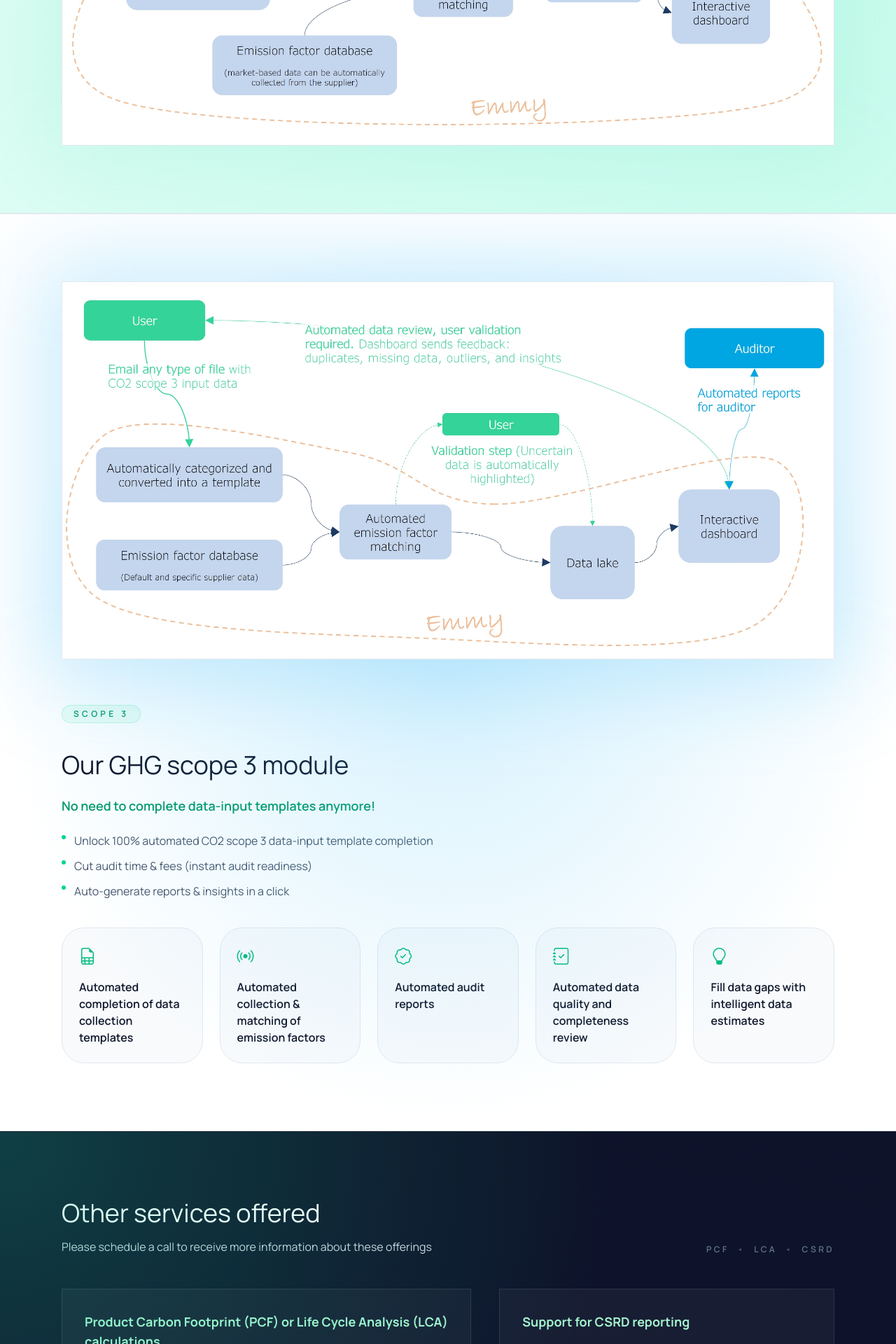
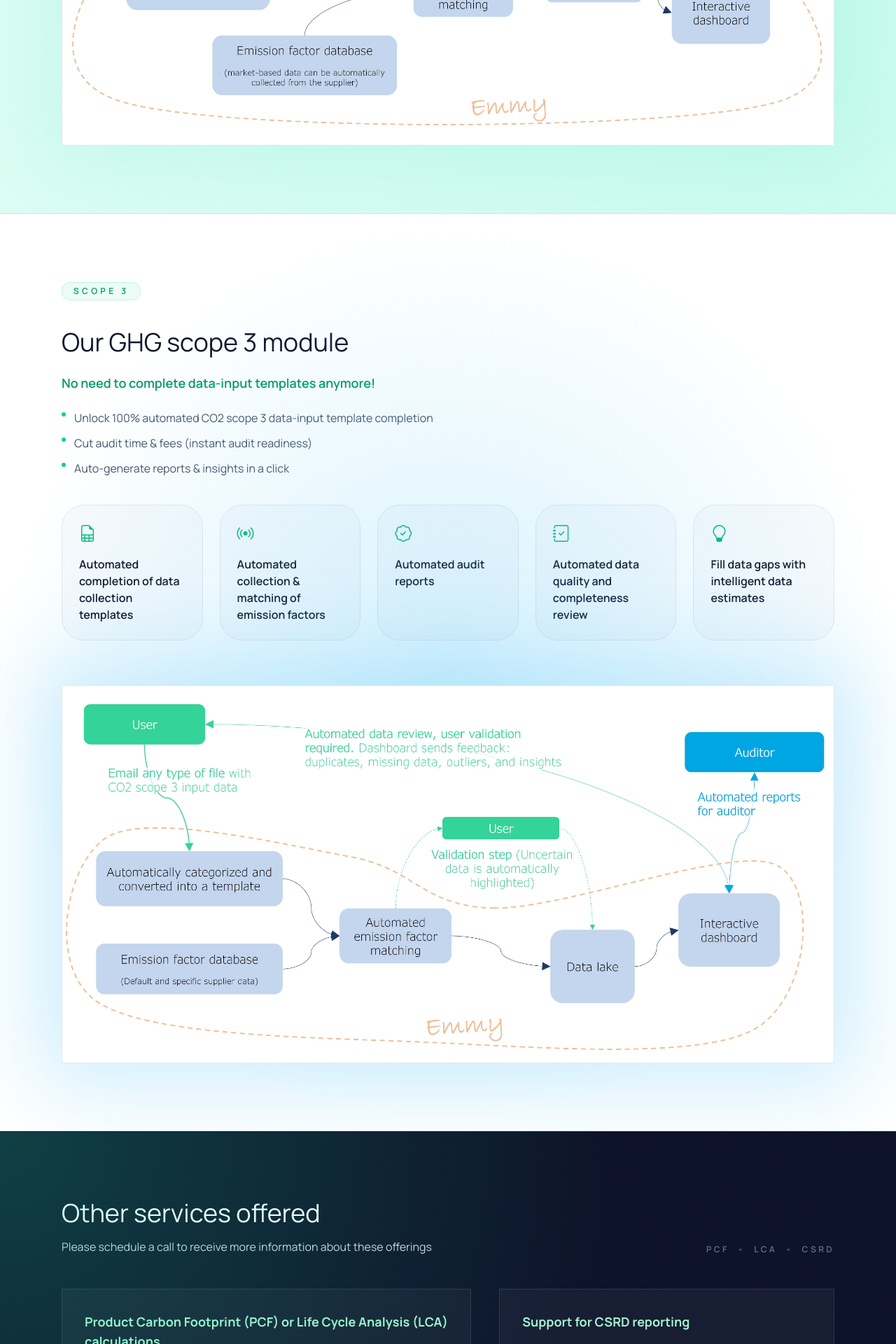
Before and after one commit to emmy-earth/promo-website, a Jekyll site: the page built from prototype_4.html, in a window 1280 px wide. Shown: the part 2155-4075 px from the top of the page at 70% size. Built offline with Jekyll 4.4.1, drawn with Linux system fonts in a browser that asks for light colours; some web fonts are replaced; comment, search, counter and statistics services are not loaded.

Commit message:
homepage

```diff
--- a/prototype_4.html
+++ b/prototype_4.html
@@ -112,13 +112,7 @@ description: "Automated carbon accounting platform with AI-powered carbon analys
   <div class="pointer-events-none absolute inset-0 bg-[radial-gradient(circle_at_center,rgba(56,189,248,0.2),rgba(56,189,248,0)_70%)]"></div>
   <div class="mx-auto max-w-6xl px-6">
     <div class="grid gap-16">
-      <div class="relative order-last lg:order-first" data-animate>
-        <div class="absolute -inset-8 rounded-5xl bg-sky-500/20 blur-3xl"></div>
-        <a href="{{ site.baseurl }}/assets/images/flowchart_scope_3_white_v2.jpg" class="relative block overflow-hidden rounded-5xl border border-slate-200 bg-white shadow-aurora lightbox-trigger">
-          <img src="{{ site.baseurl }}/assets/images/flowchart_scope_3_white_v2.jpg" alt="CO2 Scope 3 Process" class="max-h-[585px] w-full object-cover" />
-        </a>
-      </div>
-      <div class="space-y-10" data-animate data-delay="0.12s">
+      <div class="space-y-10" data-animate>
         <div class="inline-flex items-center gap-2 rounded-full border border-emerald-200/60 bg-emerald-50 px-4 py-1 text-xs font-semibold uppercase tracking-[0.36em] text-emerald-600">
           Scope 3
         </div>
@@ -172,6 +166,12 @@ description: "Automated carbon accounting platform with AI-powered carbon analys
             <h4 class="mt-4 text-base font-semibold text-slate-900">Fill data gaps with intelligent data estimates</h4>
           </div>
         </div>
+      </div>
+      <div class="relative" data-animate data-delay="0.18s">
+        <div class="absolute -inset-8 rounded-5xl bg-sky-500/20 blur-3xl"></div>
+        <a href="{{ site.baseurl }}/assets/images/flowchart_scope_3_white_v2.jpg" class="relative block overflow-hidden rounded-5xl border border-slate-200 bg-white shadow-aurora lightbox-trigger">
+          <img src="{{ site.baseurl }}/assets/images/flowchart_scope_3_white_v2.jpg" alt="CO2 Scope 3 Process" class="max-h-[585px] w-full object-cover" />
+        </a>
       </div>
     </div>
   </div>
```
